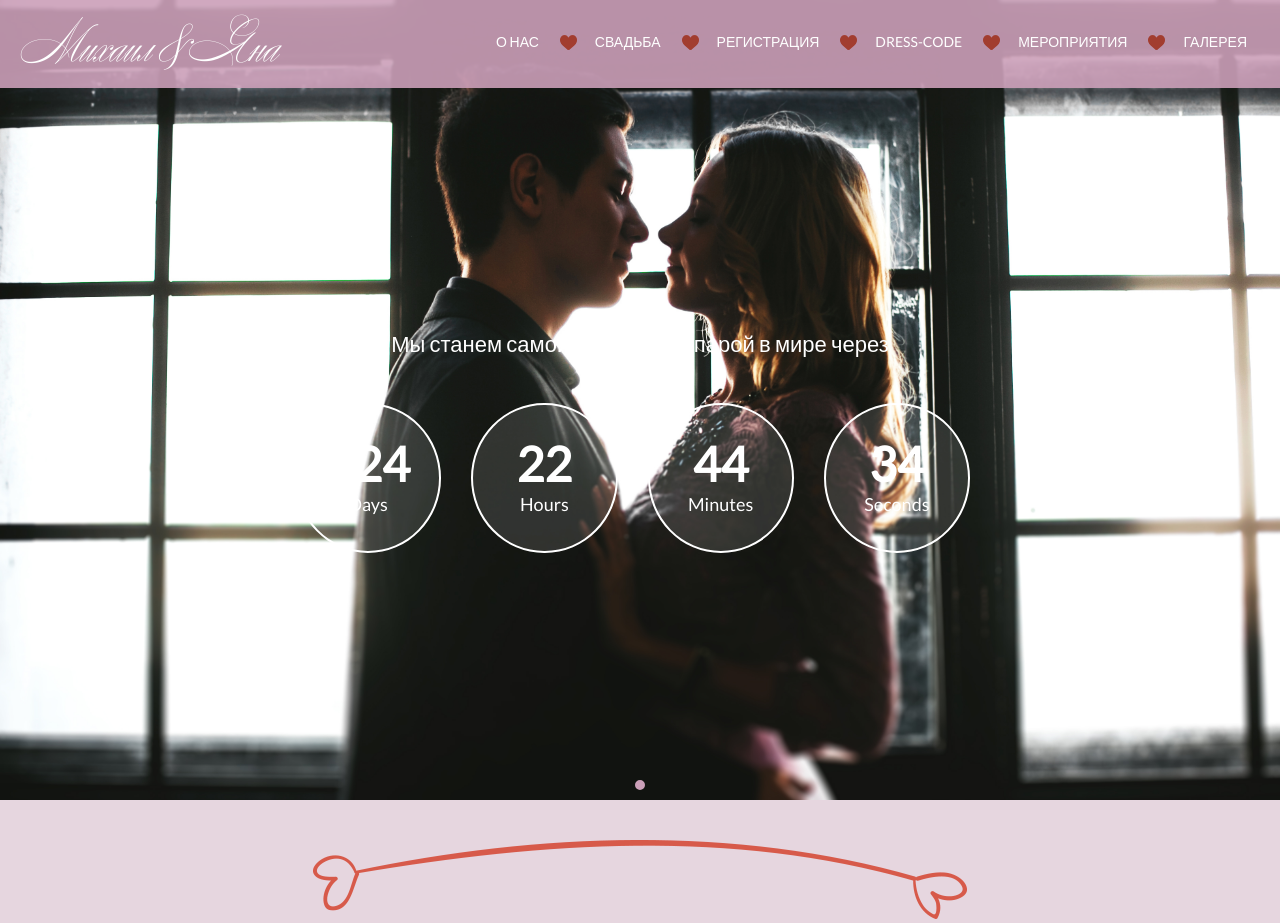
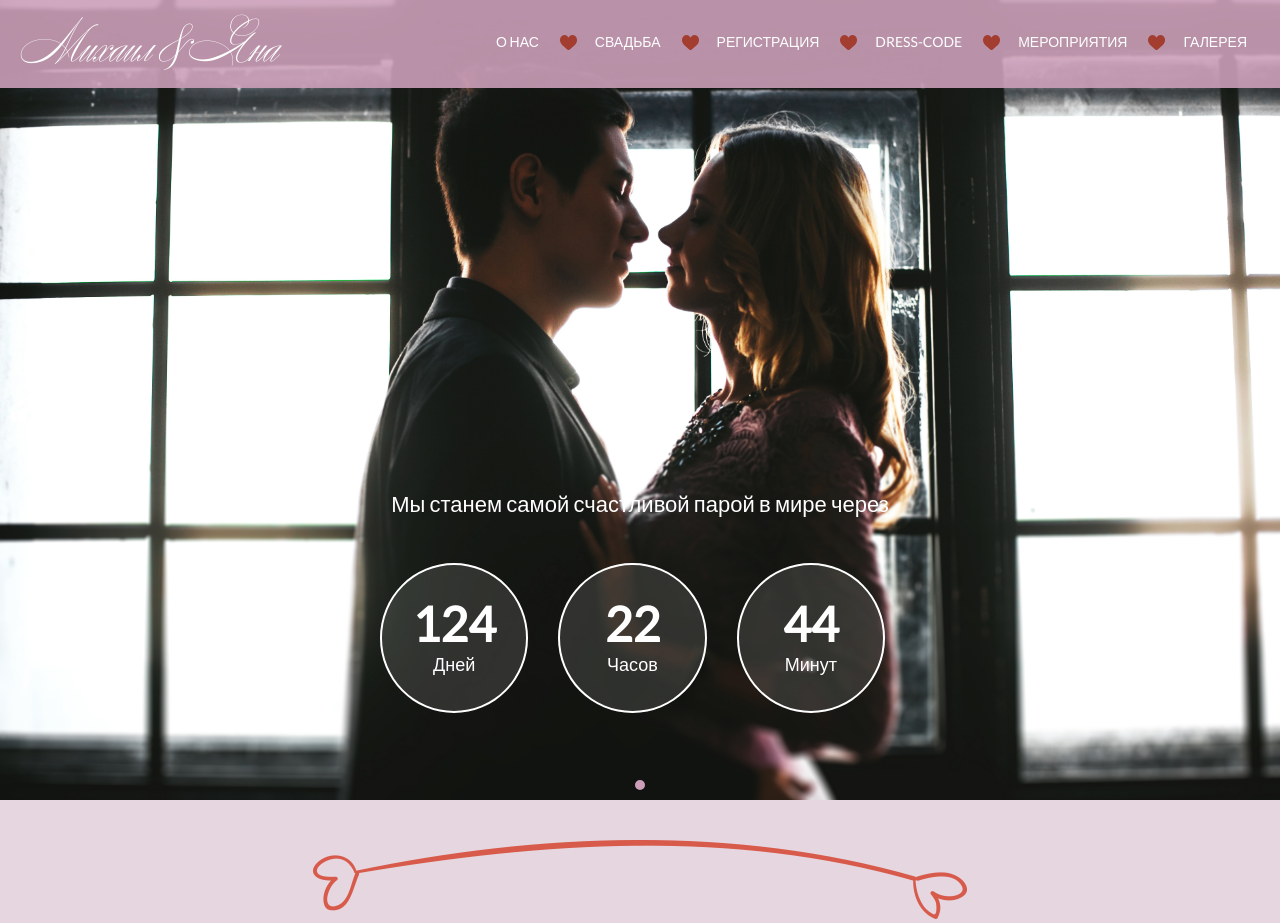
Before and after one commit to MichaelPak/wedding, a Django app: page / in a window 1280 px wide. Shown: the top 923 px of the page. Run offline with Django 3.2, Linux system fonts and the light colour scheme; some libraries are stand-ins or nearby versions.

Commit message:
some fixes #4

```diff
--- a/static/css/styles.css
+++ b/static/css/styles.css
@@ -1789,7 +1789,7 @@
 }
 @media (min-width: 768px) {
   .main-carousel .slide {
-    padding-top: 10%;
+    padding-top: 35%;
   }
 }
 .main-carousel .slide-inner {
@@ -1916,7 +1916,7 @@
 .bearr-countdown-item {
   display: block;
   width: 100%;
-  max-width: 690px;
+  max-width: 520px;
   margin: 0 auto;
   flex-wrap: wrap;
 }
--- a/static/css/styles.less
+++ b/static/css/styles.less
@@ -1028,7 +1028,7 @@
         padding-top: 70px;
         padding-bottom: 30px;
         @media @tablet {
-            padding-top: 10%;
+            padding-top: 35%;
         }
     }
     .slide-inner {
@@ -1136,7 +1136,7 @@
 .bearr-countdown-item {
     display: block;
     width: 100%;
-    max-width: 690px;
+    max-width: 520px;
     margin: 0 auto;
     flex-wrap: wrap;
     @media @tablet {
--- a/static/js/main.js
+++ b/static/js/main.js
@@ -12,7 +12,7 @@
 
     function AdjustingBannerSpacing() {
         var HeaderHeight = $("#header").outerHeight();
-        var BannerPadding = windowHeight - HeaderHeight
+        var BannerPadding = windowHeight - HeaderHeight;
         $(".main-carousel .slide-inner").css("padding-top", HeaderHeight);
     }
 
@@ -129,7 +129,12 @@
 
         //=====>  Countdown (Edit this with your own date)  <====
         $("#bearr-countdown-item").countdown( "2017/08/05 14:00:00" , function (event) {
-            var $this = $(this).html(event.strftime('' + '<div class="countdown-col"><span class="countdown-time"> %-D </span> <span class="countdown-type"> Days </span></div> ' + '<div class="countdown-col"><span class="countdown-time"> %H </span> <span class="countdown-type">Hours </span></div>' + '<div class="countdown-col"><span class="countdown-time"> %M </span> <span class="countdown-type">Minutes </span></div>' + '<div class="countdown-col"><span class="countdown-time"> %S </span> <span class="countdown-type">Seconds </span></div>'));
+            var $this = $(this).html(event.strftime(
+                '' +
+                '<div class="countdown-col"><span class="countdown-time"> %-D </span> <span class="countdown-type"> Дней </span></div> ' +
+                '<div class="countdown-col"><span class="countdown-time"> %H </span> <span class="countdown-type"> Часов </span></div>' +
+                '<div class="countdown-col"><span class="countdown-time"> %M </span> <span class="countdown-type"> Минут </span></div>'));
+            // + '<div class="countdown-col"><span class="countdown-time"> %S </span> <span class="countdown-type">Seconds </span></div>'));
         });
 
         //Testimonials
@@ -155,17 +160,16 @@
             margin: 20,
             responsive : {
                 768 : {
-                   items: 2,
+                   items: 2
                 },
                 1024 : {
-                   items: 3,
+                   items: 3
                 }
             }
         });
 
         //Post Format: Gallery
         $('.gallery-featured-carousel').owlCarousel({
-            loop:true,
             loop:true,
             margin:0,
             nav:true,
```
